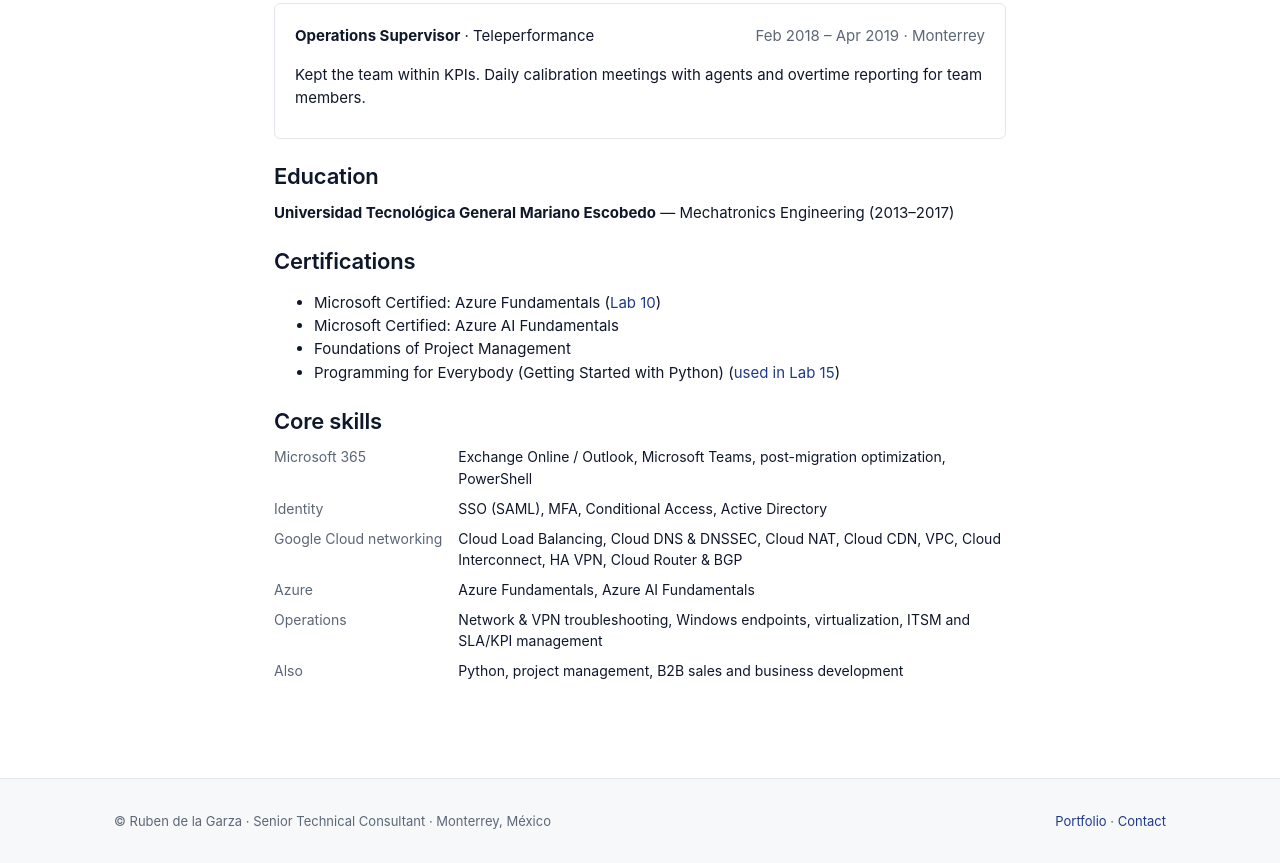
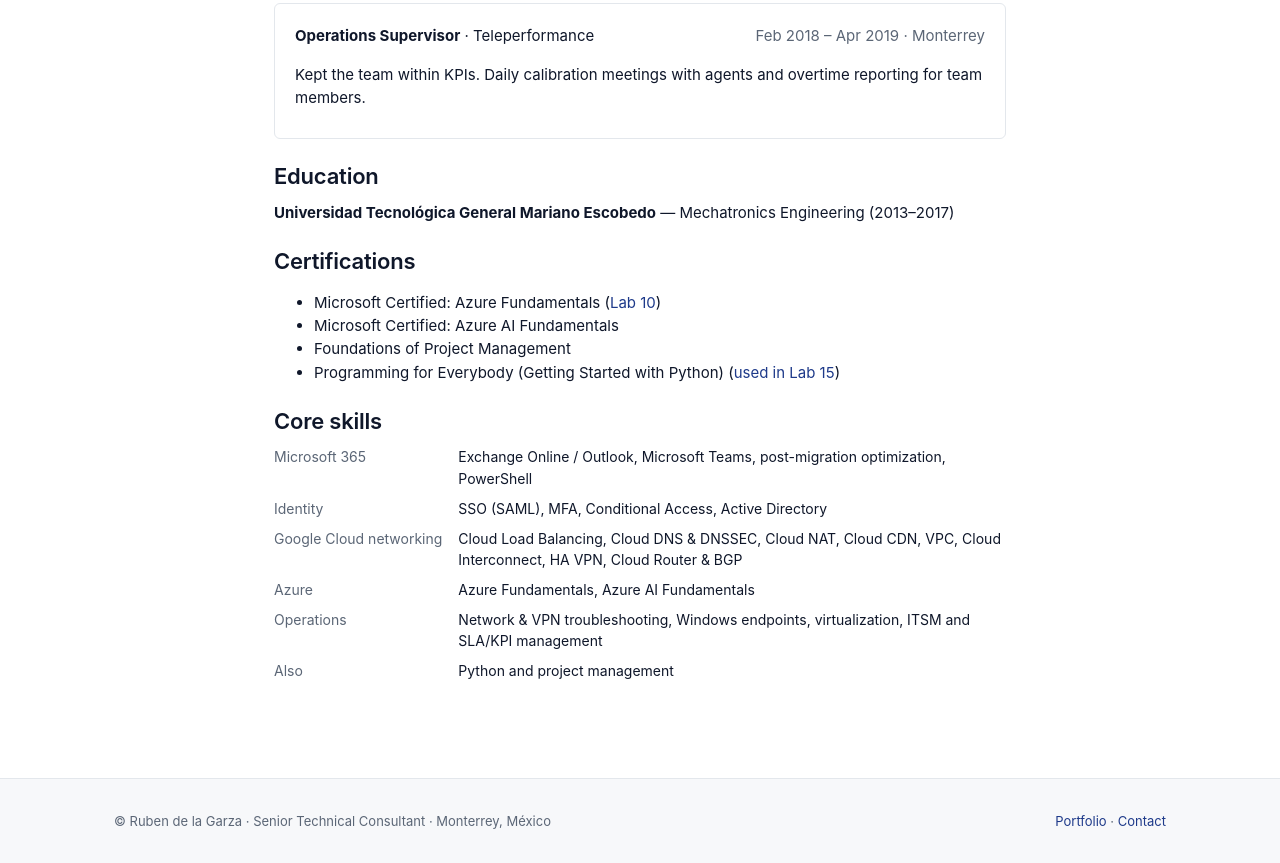
Before and after one commit to rubendelagarza/portfolio, a plain HTML site: page about.html in a window 1280 px wide. Shown: the part 1749-2612 px from the top of the page. Drawn offline with Linux system fonts and the light colour scheme.

Commit message:
Update about.html

```diff
--- a/about.html
+++ b/about.html
@@ -138,7 +138,7 @@
       <dt>Google Cloud networking</dt><dd style="font-family:inherit;font-size:14px">Cloud Load Balancing, Cloud DNS &amp; DNSSEC, Cloud NAT, Cloud CDN, VPC, Cloud Interconnect, HA VPN, Cloud Router &amp; BGP</dd>
       <dt>Azure</dt><dd style="font-family:inherit;font-size:14px">Azure Fundamentals, Azure AI Fundamentals</dd>
       <dt>Operations</dt><dd style="font-family:inherit;font-size:14px">Network &amp; VPN troubleshooting, Windows endpoints, virtualization, ITSM and SLA/KPI management</dd>
-      <dt>Also</dt><dd style="font-family:inherit;font-size:14px">Python, project management, B2B sales and business development</dd>
+      <dt>Also</dt><dd style="font-family:inherit;font-size:14px">Python and project management</dd>
     </dl>
   </div>
 </section>
```
